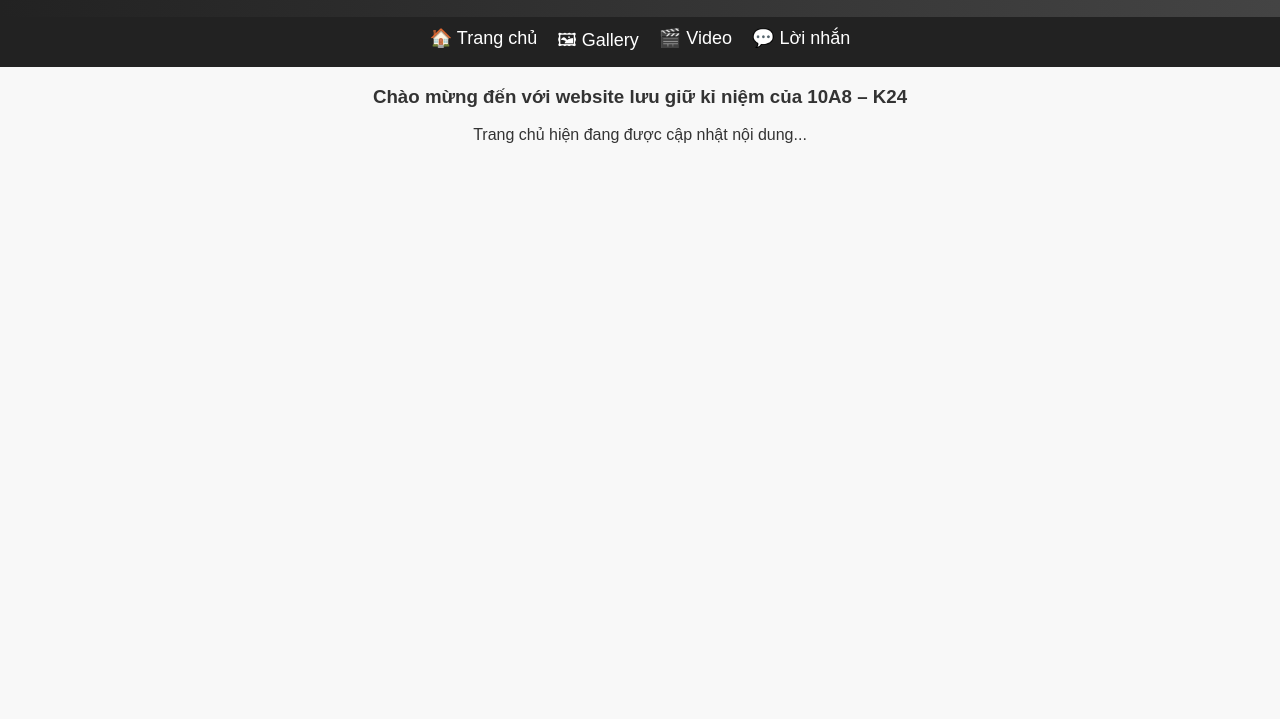
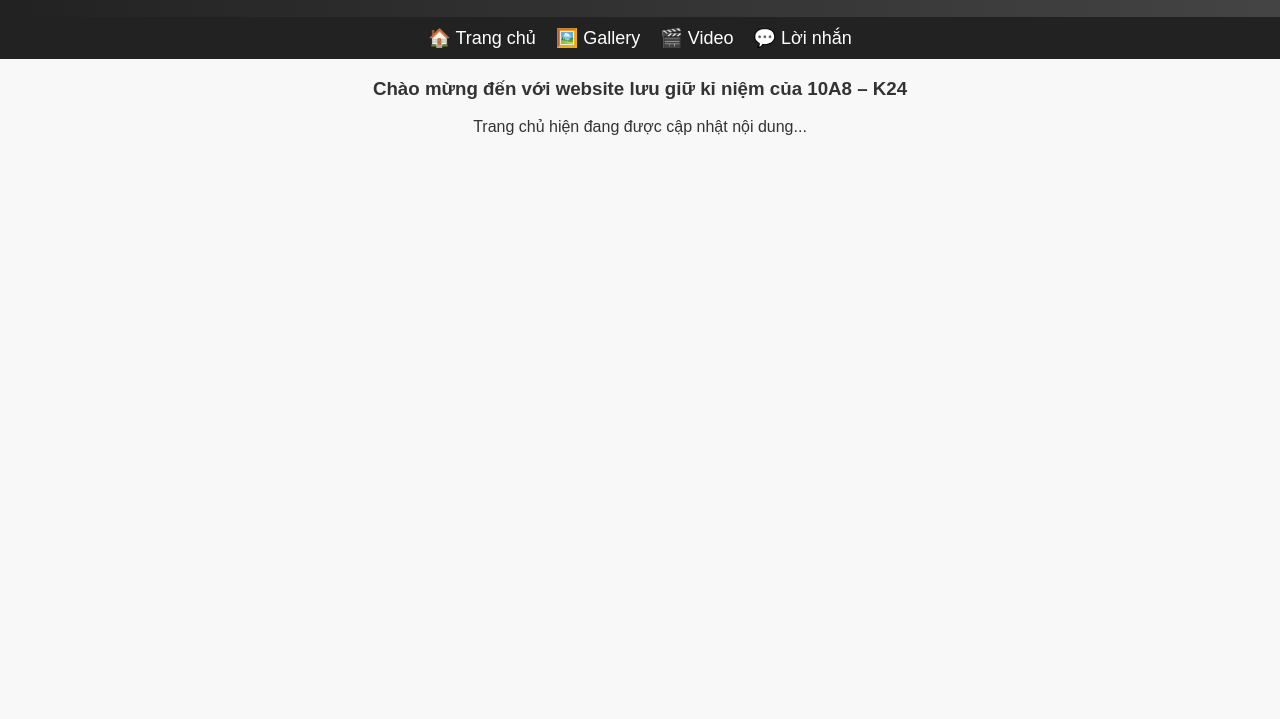
Before and after one commit to nguyenbao2210/10A8-Website, a plain HTML site: page index.html in a window 1280 px wide. Shown: the part 81-800 px from the top of the page. Drawn offline with Linux system fonts and the light colour scheme.

Commit message:
Update index.html

```diff
--- a/index.html
+++ b/index.html
@@ -60,7 +60,7 @@
   <nav class="navbar">
     <ul>
       <li><a href="index.html">🏠 Trang chủ</a></li>
-      <li><a href="gallery.html">🖼 Gallery</a></li>
+      <li><a href="gallery.html">🖼️ Gallery</a></li>
       <li><a href="video.html">🎬 Video</a></li>
       <li><a href="messages.html">💬 Lời nhắn</a></li>
     </ul>
```
